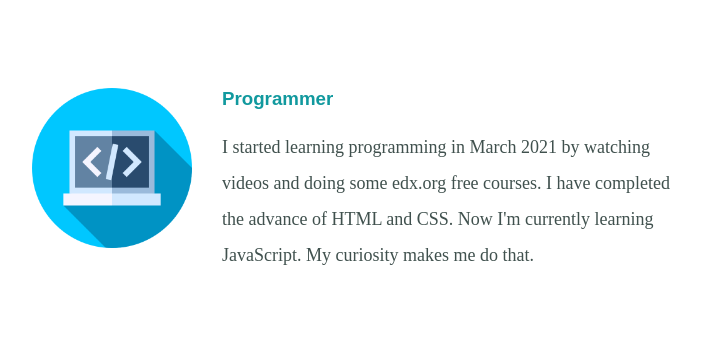
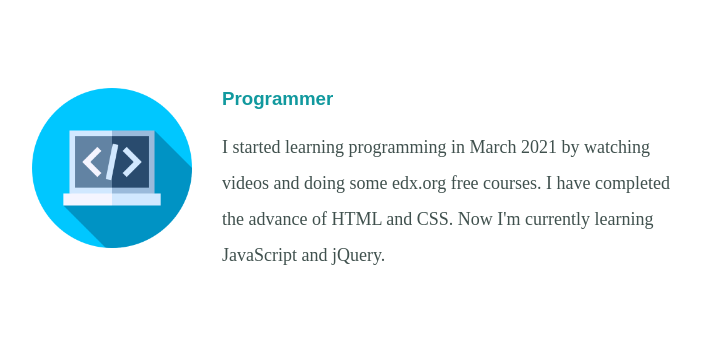
Before and after one commit to ChotuSubodh/Profile, a plain HTML site: page index.html in a window 1280 px wide. Shown: the part 1740-2091 px from the top of the page, without its empty margins (288-991 px from the left). Drawn offline with Linux system fonts and the light colour scheme.

Commit message:
Update index.html

```diff
--- a/index.html
+++ b/index.html
@@ -33,7 +33,7 @@ And also like outdoor games like football, tennis etc.</p>
        <div class="skill-row">
          <img class="programmer-img" src="CSS/images/programmer.png" alt="programmer-img">
          <h3>Programmer</h3>
-         <p>I started learning programming in March 2021 by watching videos and doing some edx.org free courses. I have completed the advance of HTML and CSS. Now I'm currently learning JavaScript. My curiosity makes me do that.</p>
+         <p>I started learning programming in March 2021 by watching videos and doing some edx.org free courses. I have completed the advance of HTML and CSS. Now I'm currently learning JavaScript and jQuery.</p>
        </div>
        <div class="skill-row">
          <img class="ps-img" src="CSS/images/youtuber.png" alt="ps-img" >
```
